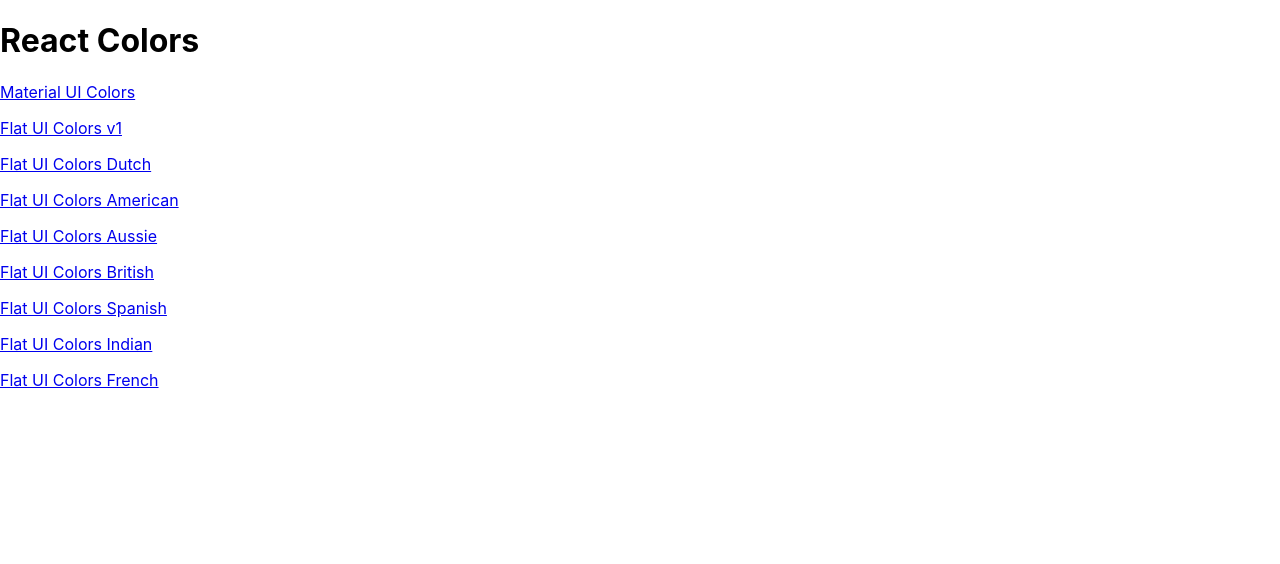
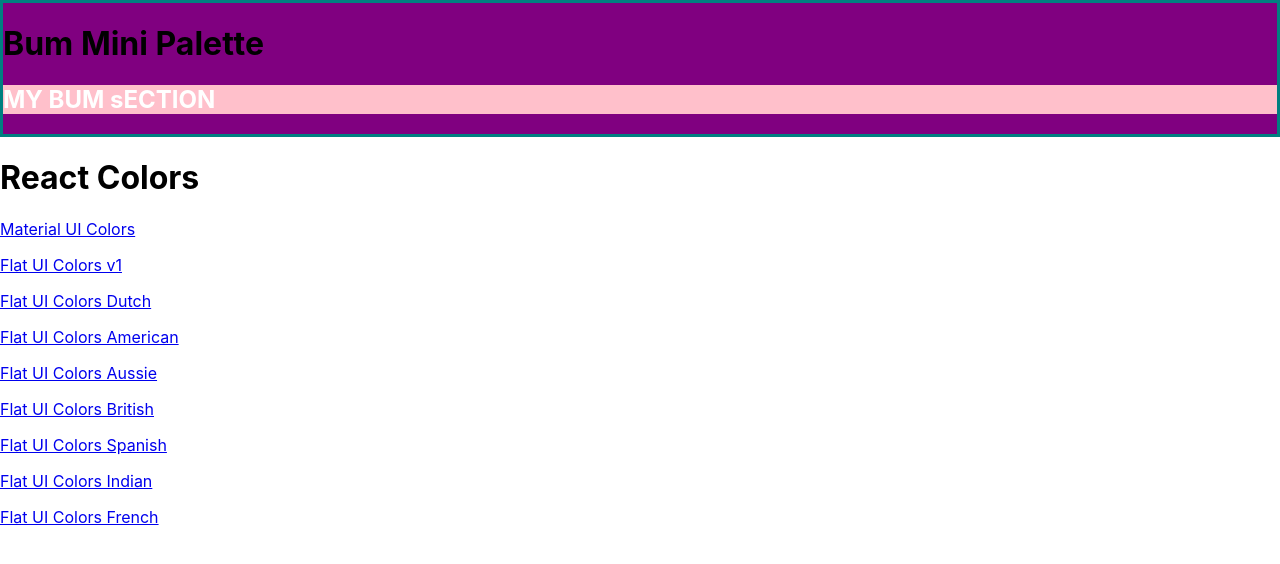
Before and after one commit to TwistZA/color-app, a React (Create React App) app: page / in a window 1280 px wide. Shown: the top 564 px of the page. Built offline with nearby package versions, Linux system fonts and the light colour scheme.

Commit message:
Add withsytles with demo styles

```diff
--- a/package.json
+++ b/package.json
@@ -5,6 +5,7 @@
   "dependencies": {
     "@material-ui/core": "^4.9.11",
     "@material-ui/icons": "^4.9.1",
+    "@material-ui/styles": "^4.9.10",
     "@testing-library/jest-dom": "^4.2.4",
     "@testing-library/react": "^9.5.0",
     "@testing-library/user-event": "^7.2.1",
--- /dev/null
+++ b/src/MiniPalette.js
@@ -0,0 +1,34 @@
+import React from "react";
+import { withStyles } from "@material-ui/core/styles";
+
+const styles = {
+  main: {
+    backgroundColor: "purple",
+    border: "3px solid teal",
+  },
+
+  secondary: {
+    backgroundColor: "pink",
+    "& h1": {
+      color: "white",
+    },
+  },
+};
+
+function MiniPalette(props) {
+  const { classes } = props;
+  return (
+    <div className={classes.main}>
+      <h1>Bum Mini Palette</h1>
+      <section className={classes.secondary}>
+        <h1>MY BUM sECTION</h1>
+      </section>
+    </div>
+  );
+}
+
+// MiniPalette.propTypes = {
+//   classes: PropTypes.object.isRequired,
+// };
+
+export default withStyles(styles)(MiniPalette);
--- a/src/PaletteList.js
+++ b/src/PaletteList.js
@@ -1,5 +1,6 @@
 import React, { Component } from "react";
 import { Link } from "react-router-dom";
+import MiniPalette from "./MiniPalette";
 
 export default class PaletteList extends Component {
   render() {
@@ -7,6 +8,7 @@
 
     return (
       <div>
+        <MiniPalette />
         <h1> React Colors</h1>
 
         {palettes.map((palette) => (
```
